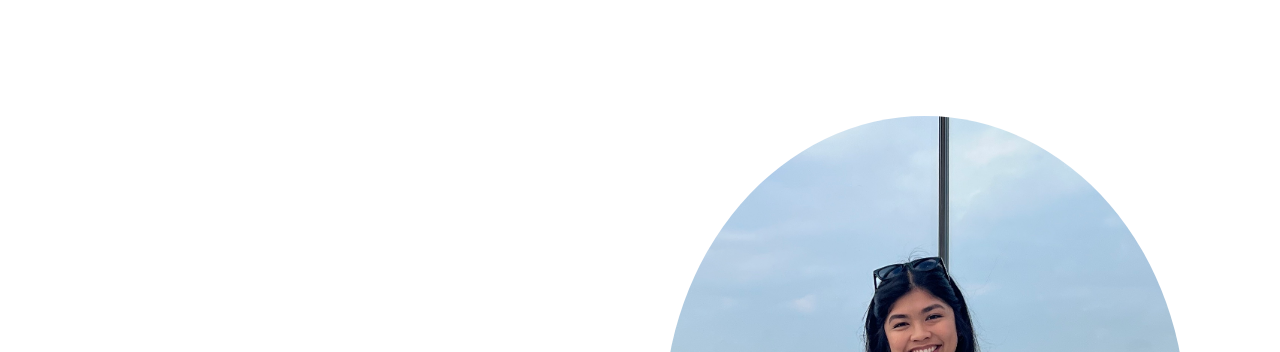
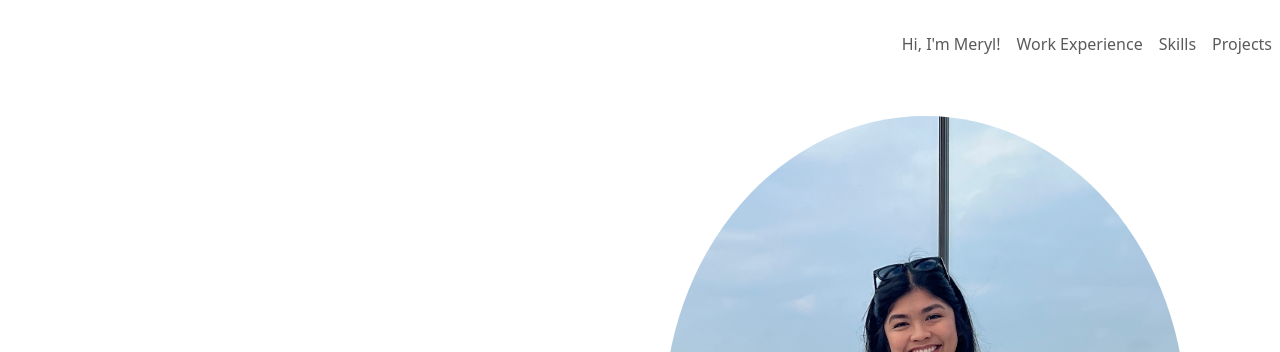
Before and after one commit to merylmarasigan/Personal-Site, a plain HTML site: page index.html in a window 1280 px wide. Shown: the top 352 px of the page. Drawn offline with nearby package versions, Linux system fonts and the light colour scheme.

Commit message:
Update index.html
Added Navbar and navbar functionality

```diff
--- a/index.html
+++ b/index.html
@@ -11,6 +11,29 @@
 
 </head>
 <body>
+
+  <nav class="navbar navbar-expand-md navbar fixed-top ">
+    <button class="navbar-toggler" type="button" data-toggle="collapse" data-target="#navbarCollapse" aria-controls="navbarCollapse" aria-expanded="false" aria-label="Toggle navigation">
+      <span class="navbar-toggler-icon"></span>
+    </button>
+    <div class="collapse navbar-collapse justify-content-end mt-3" id="navbarCollapse">
+      <ul class="navbar-nav mr-auto">
+        <li class="nav-item active">
+          <a class="nav-link" href="#top">Hi, I'm Meryl! <span class="sr-only">(current)</span></a>
+        </li>
+        <li class="nav-item">
+          <a class="nav-link" href="#work-experience">Work Experience</a>
+        </li>
+        <li class="nav-item">
+          <a class="nav-link" href="#skills">Skills</a>
+        </li>
+        <li class="nav-item"></li>
+          <a class="nav-link" href="#projects">Projects</a>
+        </li>
+      </ul>
+
+    </div>
+  </nav>
     <div class="container col-xxl-8 px-4 py-5">
         <div class="row flex-lg-row-reverse align-items-center g-5 py-5">
           <div class="col-10 col-sm-8 col-lg-6">
@@ -38,7 +61,7 @@
         </div> -->
 
 
-        <div class="container">
+        <div class="container" id="work-experience">
           <div class="row justify-content-center">
               <div class="col-12">
                   <div class="section-title mb-4 pb-2">
@@ -118,7 +141,7 @@
                                 <div class="event event-description-left float-left text-end">
                                     <h6 class="title mb-1 text-capitalize">Coding Instructor</h6>
                                     <p class="timeline-subtitle mt-3 mb-0 text-muted">
-                                      Taugt various programming classes (i.e. Python Programming, Javascript via Roblox, Thunkable App development) to elementary and middle school students
+                                      Taught various introductory programming classes (i.e. Python Programming, Javascript via Roblox, Thunkable App development) to elementary and middle school students.
                                     </p>
                                 </div>
                             </div><!--end col-->
@@ -141,7 +164,7 @@
 
 
       <div class="container px-4 py-5" id="icon-grid">
-        <h2 class="pb-2">Skills</h2>
+        <h2 class="pb-2" id="skills">Skills</h2>
 
         <div class="row row-cols-1 row-cols-sm-2 row-cols-md-3 row-cols-lg-4 g-4 py-5 justify-content-center">
           <div class="col d-flex align-items-start">
@@ -187,7 +210,7 @@
         <div class="album py-5 bg-body">
             <div class="container">
 
-            <h2> Projects</h2>
+            <h2 id="projects"> Projects</h2>
               <div class="row row-cols-1 row-cols-sm-2 row-cols-md-3 g-3">
                 <div class="col">
                   <div class="card shadow-sm">
```
